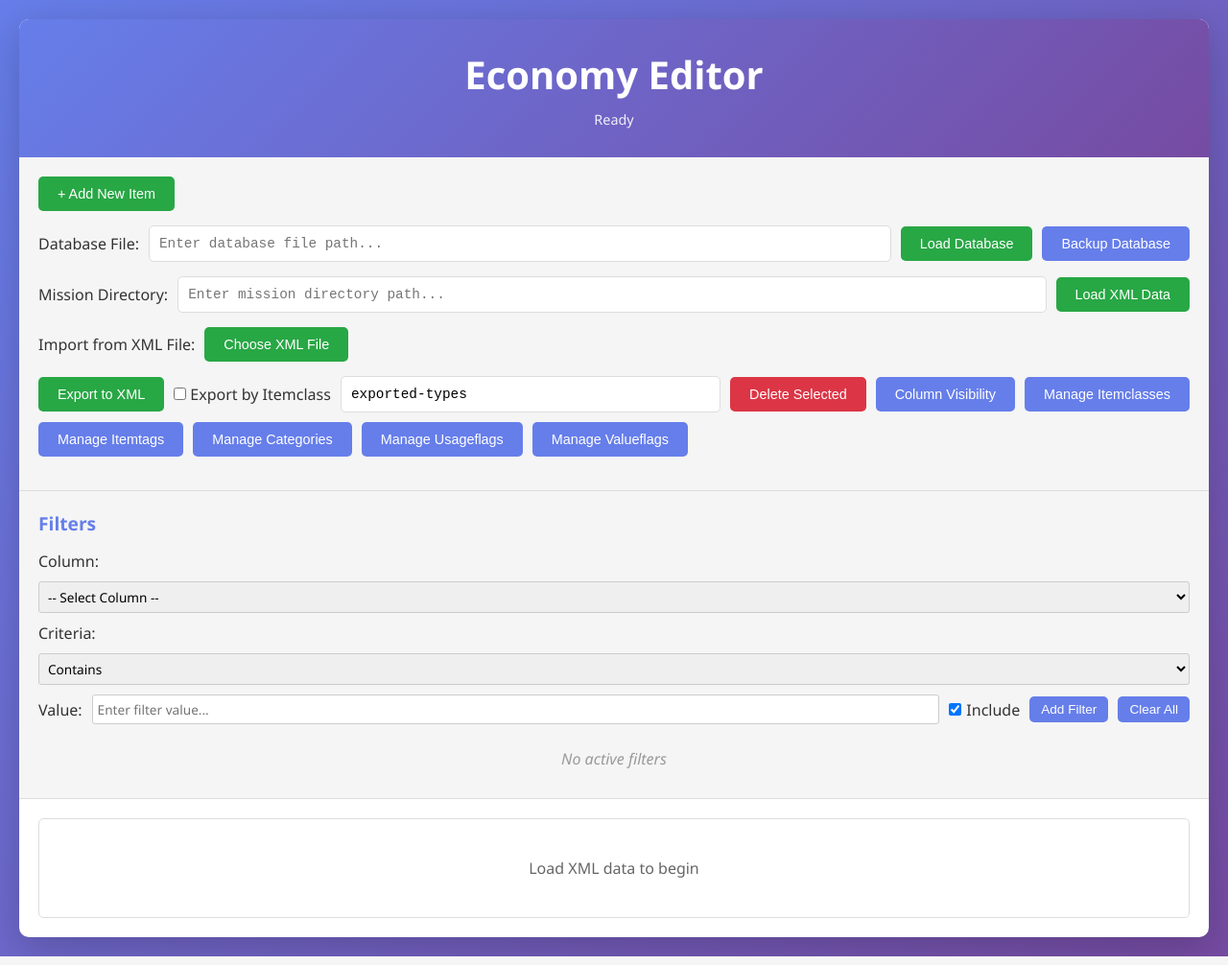
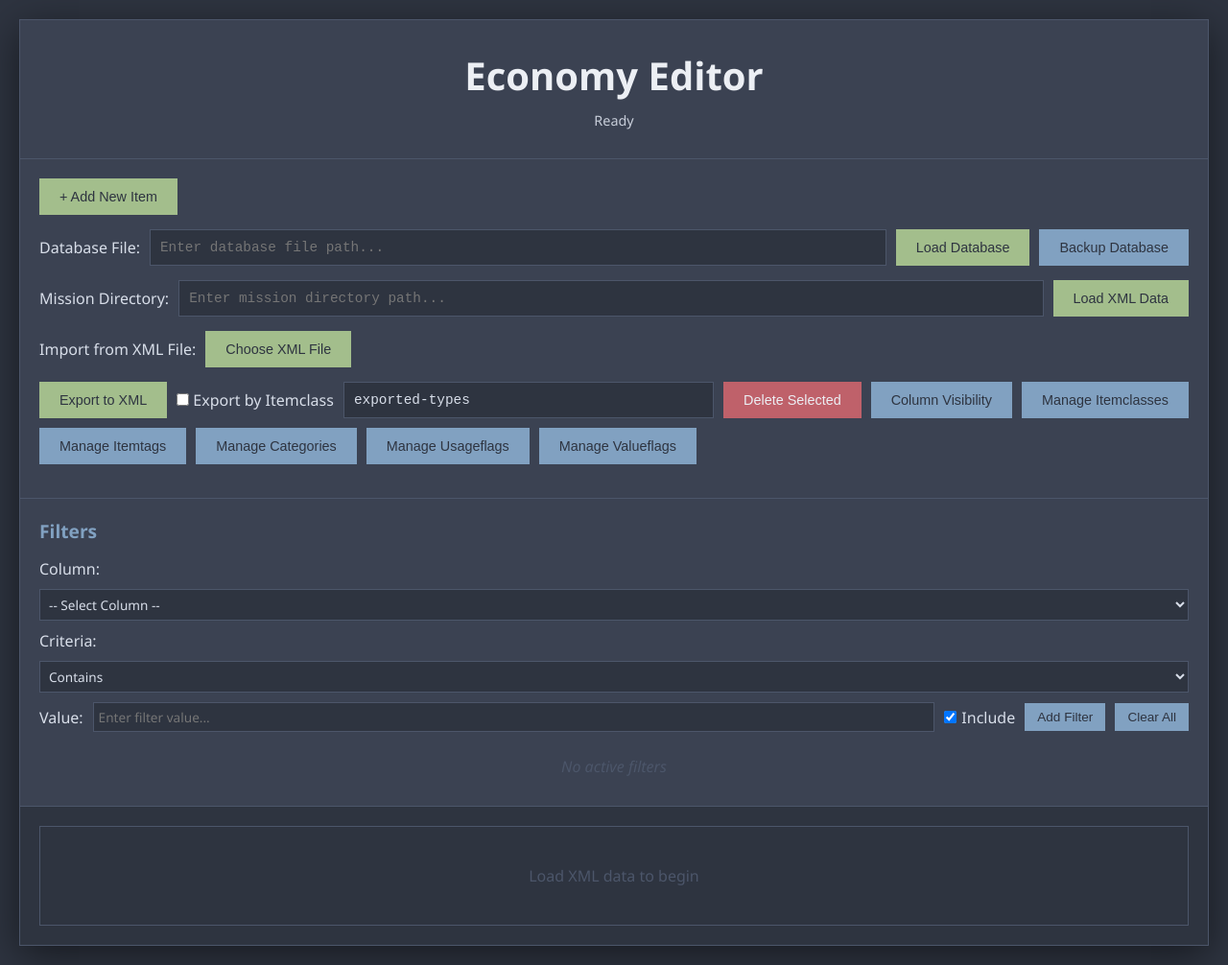
Before and after one commit to poopipe/dayz-economy-slop, a Flask app: page / in a window 1280 px wide. Shown: the whole page at 96% size. Run offline with Flask 3, Linux system fonts and the light colour scheme.

Commit message:
Apply Nord theme across all pages and fix canvas background

```diff
--- a/static/css/economy_editor.css
+++ b/static/css/economy_editor.css
@@ -1,4 +1,24 @@
-/* Economy Editor Styles */
+/* Economy Editor Styles - Nord Theme */
+
+/* Nord Color Palette */
+:root {
+    --nord0: #2E3440;
+    --nord1: #3B4252;
+    --nord2: #434C5E;
+    --nord3: #4C566A;
+    --nord4: #D8DEE9;
+    --nord5: #E5E9F0;
+    --nord6: #ECEFF4;
+    --nord7: #8FBCBB;
+    --nord8: #88C0D0;
+    --nord9: #81A1C1;
+    --nord10: #5E81AC;
+    --nord11: #BF616A;
+    --nord12: #D08770;
+    --nord13: #EBCB8B;
+    --nord14: #A3BE8C;
+    --nord15: #B48EAD;
+}
 
 * {
     margin: 0;
@@ -8,26 +28,28 @@
 
 body {
     font-family: 'Segoe UI', Tahoma, Geneva, Verdana, sans-serif;
-    background: linear-gradient(135deg, #667eea 0%, #764ba2 100%);
+    background: var(--nord0);
     min-height: 100vh;
     padding: 20px;
-    color: #333;
+    color: var(--nord4);
 }
 
 .container {
     max-width: 1800px;
     margin: 0 auto;
-    background: white;
-    border-radius: 10px;
-    box-shadow: 0 10px 40px rgba(0, 0, 0, 0.2);
+    background: var(--nord1);
+    border-radius: 0;
+    box-shadow: 0 10px 40px rgba(0, 0, 0, 0.5);
     overflow: hidden;
+    border: 1px solid var(--nord3);
 }
 
 header {
-    background: linear-gradient(135deg, #667eea 0%, #764ba2 100%);
-    color: white;
+    background: var(--nord1);
+    color: var(--nord6);
     padding: 30px;
     text-align: center;
+    border-bottom: 1px solid var(--nord3);
 }
 
 header h1 {
@@ -38,12 +60,13 @@ header h1 {
 .status {
     font-size: 0.9em;
     opacity: 0.9;
+    color: var(--nord4);
 }
 
 .controls {
     padding: 20px;
-    background: #f5f5f5;
-    border-bottom: 1px solid #ddd;
+    background: var(--nord1);
+    border-bottom: 1px solid var(--nord3);
 }
 
 .control-group {
@@ -57,6 +80,7 @@ header h1 {
 .control-group label {
     font-weight: 500;
     white-space: nowrap;
+    color: var(--nord4);
 }
 
 .mission-dir-input,
@@ -64,55 +88,73 @@ header h1 {
 .db-file-input {
     flex: 1;
     padding: 10px;
-    border: 1px solid #ddd;
-    border-radius: 5px;
+    border: 1px solid var(--nord3);
+    border-radius: 0;
     font-family: 'Courier New', monospace;
     font-size: 0.9em;
     min-width: 300px;
+    background: var(--nord0);
+    color: var(--nord4);
+}
+
+.mission-dir-input:focus,
+.subfolder-input:focus,
+.db-file-input:focus {
+    outline: none;
+    border-color: var(--nord9);
+    box-shadow: 0 0 0 2px rgba(129, 161, 193, 0.2);
 }
 
 .btn {
     padding: 10px 20px;
-    background: #667eea;
-    color: white;
+    background: var(--nord9);
+    color: var(--nord0);
     border: none;
-    border-radius: 5px;
+    border-radius: 0;
     cursor: pointer;
     font-size: 0.9em;
     font-weight: 500;
     transition: background 0.3s;
+    border: 1px solid var(--nord9);
 }
 
 .btn:hover {
-    background: #5568d3;
+    background: var(--nord10);
+    border-color: var(--nord10);
 }
 
 .btn-primary {
-    background: #28a745;
+    background: var(--nord14);
+    color: var(--nord0);
+    border-color: var(--nord14);
 }
 
 .btn-primary:hover {
-    background: #218838;
+    background: #8fb07a;
+    border-color: #8fb07a;
 }
 
 .btn-success {
-    background: #28a745;
+    background: var(--nord14);
+    color: var(--nord0);
+    border-color: var(--nord14);
 }
 
 .btn-success:hover {
-    background: #218838;
+    background: #8fb07a;
+    border-color: #8fb07a;
 }
 
 /* Filter Section */
 .filter-section {
-    background: #f5f5f5;
-    border-bottom: 1px solid #ddd;
+    background: var(--nord1);
+    border-bottom: 1px solid var(--nord3);
     padding: 20px;
 }
 
 .filter-section h3 {
     margin: 0 0 15px 0;
-    color: #667eea;
+    color: var(--nord9);
     font-size: 1.2em;
 }
 
@@ -130,14 +172,17 @@ header h1 {
 .filter-input-group label {
     font-weight: 500;
     white-space: nowrap;
+    color: var(--nord4);
 }
 
 .filter-select,
 .filter-input {
     padding: 6px 10px;
-    border: 1px solid #ddd;
-    border-radius: 4px;
+    border: 1px solid var(--nord3);
+    border-radius: 0;
     font-size: 0.9em;
+    background: var(--nord0);
+    color: var(--nord4);
 }
 
 .filter-select {
@@ -155,12 +200,20 @@ header h1 {
     min-width: 200px;
 }
 
+.filter-input:focus,
+.filter-select:focus {
+    outline: none;
+    border-color: var(--nord9);
+    box-shadow: 0 0 0 2px rgba(129, 161, 193, 0.2);
+}
+
 .filter-include-label {
     display: flex;
     align-items: center;
     gap: 5px;
     cursor: pointer;
     white-space: nowrap;
+    color: var(--nord4);
 }
 
 .active-filters-list {
@@ -202,11 +256,11 @@ header h1 {
 }
 
 .btn-remove-filter:hover {
-    background: #c82333;
+    background: #a8555a;
 }
 
 .no-filters-message {
-    color: #999;
+    color: var(--nord3);
     font-style: italic;
     padding: 10px;
     text-align: center;
@@ -214,14 +268,15 @@ header h1 {
 
 .main-content {
     padding: 20px;
+    background: var(--nord0);
 }
 
 .table-container {
     overflow-x: auto;
     overflow-y: auto;
     max-height: calc(100vh - 300px);
-    border: 1px solid #ddd;
-    border-radius: 5px;
+    border: 1px solid var(--nord3);
+    border-radius: 0;
 }
 
 .data-table {
@@ -320,37 +376,40 @@ header h1 {
 }
 
 .data-table tr:hover {
-    background: #f5f5f5;
+    background: var(--nord1);
 }
 
 .data-table td.editable-cell {
     cursor: pointer;
     position: relative;
-    background: #fff9e6;
+    background: var(--nord2);
 }
 
 .data-table td.editable-cell:hover {
-    background: #ffe6cc;
+    background: var(--nord3);
 }
 
 .data-table th.editable-column-header {
-    background: #ffd700;
-    color: #333;
+    background: var(--nord13);
+    color: var(--nord0);
 }
 
 .data-table th.editable-column-header:hover {
-    background: #ffed4e;
+    background: var(--nord12);
 }
 
 .cell-input {
     font-family: inherit;
     font-size: inherit;
+    background: var(--nord0);
+    color: var(--nord4);
+    border: 1px solid var(--nord9);
 }
 
 .no-data {
     padding: 40px;
     text-align: center;
-    color: #666;
+    color: var(--nord3);
 }
 
 /* Column Visibility Modal */
@@ -703,17 +779,20 @@ header h1 {
 }
 
 .btn-danger {
-    background: #dc3545;
+    background: var(--nord11);
+    color: var(--nord6);
+    border-color: var(--nord11);
 }
 
 .btn-danger:hover {
-    background: #c82333;
+    background: #a8555a;
+    border-color: #a8555a;
 }
 
 /* Filter Row */
 .filter-row {
-    background: #f8f9fa;
-    border-top: 2px solid #ddd;
+    background: var(--nord1);
+    border-top: 2px solid var(--nord3);
 }
 
 .filter-cell {
@@ -725,17 +804,19 @@ header h1 {
 .filter-select {
     width: 100%;
     padding: 5px;
-    border: 1px solid #ccc;
-    border-radius: 3px;
+    border: 1px solid var(--nord3);
+    border-radius: 0;
     font-size: 0.85em;
     font-family: inherit;
+    background: var(--nord0);
+    color: var(--nord4);
 }
 
 .filter-input:focus,
 .filter-select:focus {
     outline: none;
-    border-color: #667eea;
-    box-shadow: 0 0 0 2px rgba(102, 126, 234, 0.2);
+    border-color: var(--nord9);
+    box-shadow: 0 0 0 2px rgba(129, 161, 193, 0.2);
 }
 
 .filter-select {
@@ -751,17 +832,18 @@ header h1 {
 .numeric-filter .filter-op {
     flex-shrink: 0;
     padding: 5px;
-    border: 1px solid #ccc;
-    border-radius: 3px;
+    border: 1px solid var(--nord3);
+    border-radius: 0;
     font-size: 0.85em;
-    background: white;
+    background: var(--nord0);
+    color: var(--nord4);
     cursor: pointer;
 }
 
 /* File name display */
 .file-name-display {
     margin-left: 10px;
-    color: #666;
+    color: var(--nord3);
     font-style: italic;
 }
 
```
Also changed, not shown: other parts of static/css/economy_editor.css (+100 -78 lines), economy_editor_app.py (+14 -0 lines), static/css/launcher.css (+60 -37 lines), static/css/map_viewer.css (+87 -50 lines), static/js/launcher.js (+14 -4 lines), static/js/map_viewer.js (+11 -6 lines).
